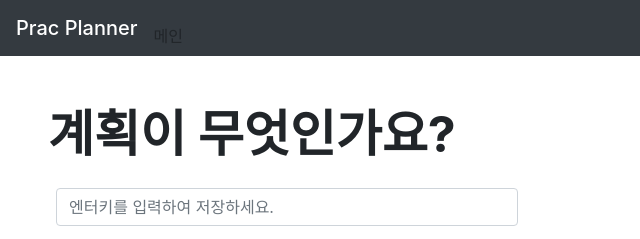
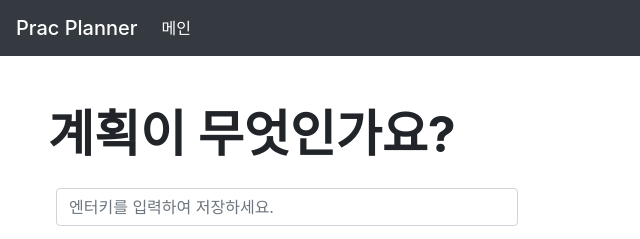
Before and after one commit to bellhwi/prac-planner, a plain HTML site: page main_kor.html in a window 1280 px wide. Shown: the top 239 px of the page, 0-640 px from the left. Drawn offline with nearby package versions, Linux system fonts and the light colour scheme.

Commit message:
Update main_kor.html
* main 메뉴 코드 수정.

```diff
--- a/main_kor.html
+++ b/main_kor.html
@@ -18,9 +18,9 @@
       <div id="navbarSupportedContent">
         <ul class="navbar-nav mr-auto">
           <li class="nav-item active">
-            <a class="nav-link" href="main_kor.html"></a>
-              메인 <span class="sr-only">(current)</span></a
-            >
+            <a class="nav-link" href="main_kor.html"
+            >메인 <span class="sr-only">(current)</span></a
+          >
           </li>
         </ul>
       </div>
@@ -45,6 +45,7 @@
           <li class="js-planList"></li>
         </ul>
       </div>
+
     <div class="text-right mr-2 btnPosition">
       <div class="btn-group dropup">
         <button type="button" class="btn btn-secondary dropdown-toggle" data-toggle="dropdown" aria-haspopup="true" aria-expanded="false">
```
